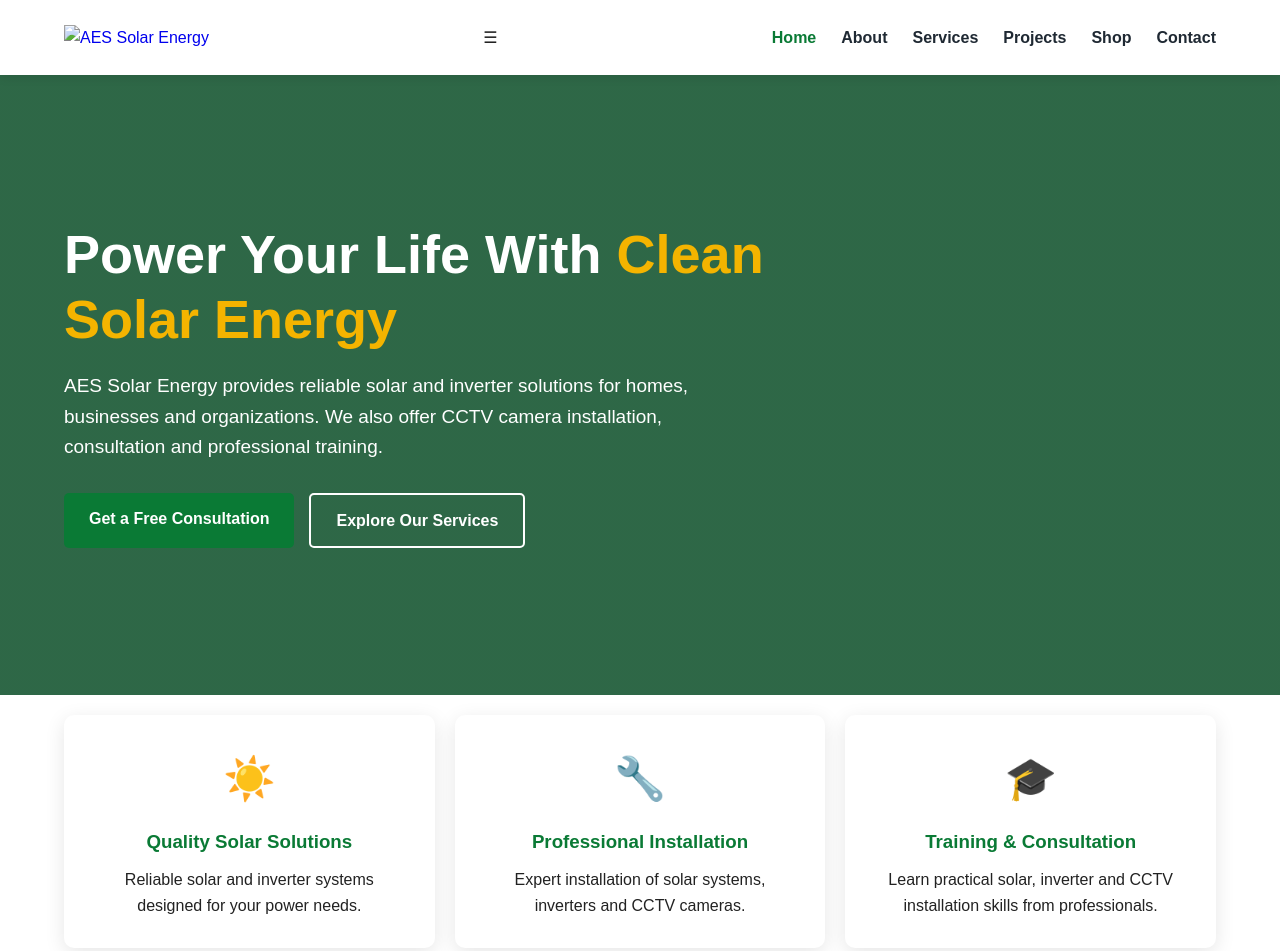
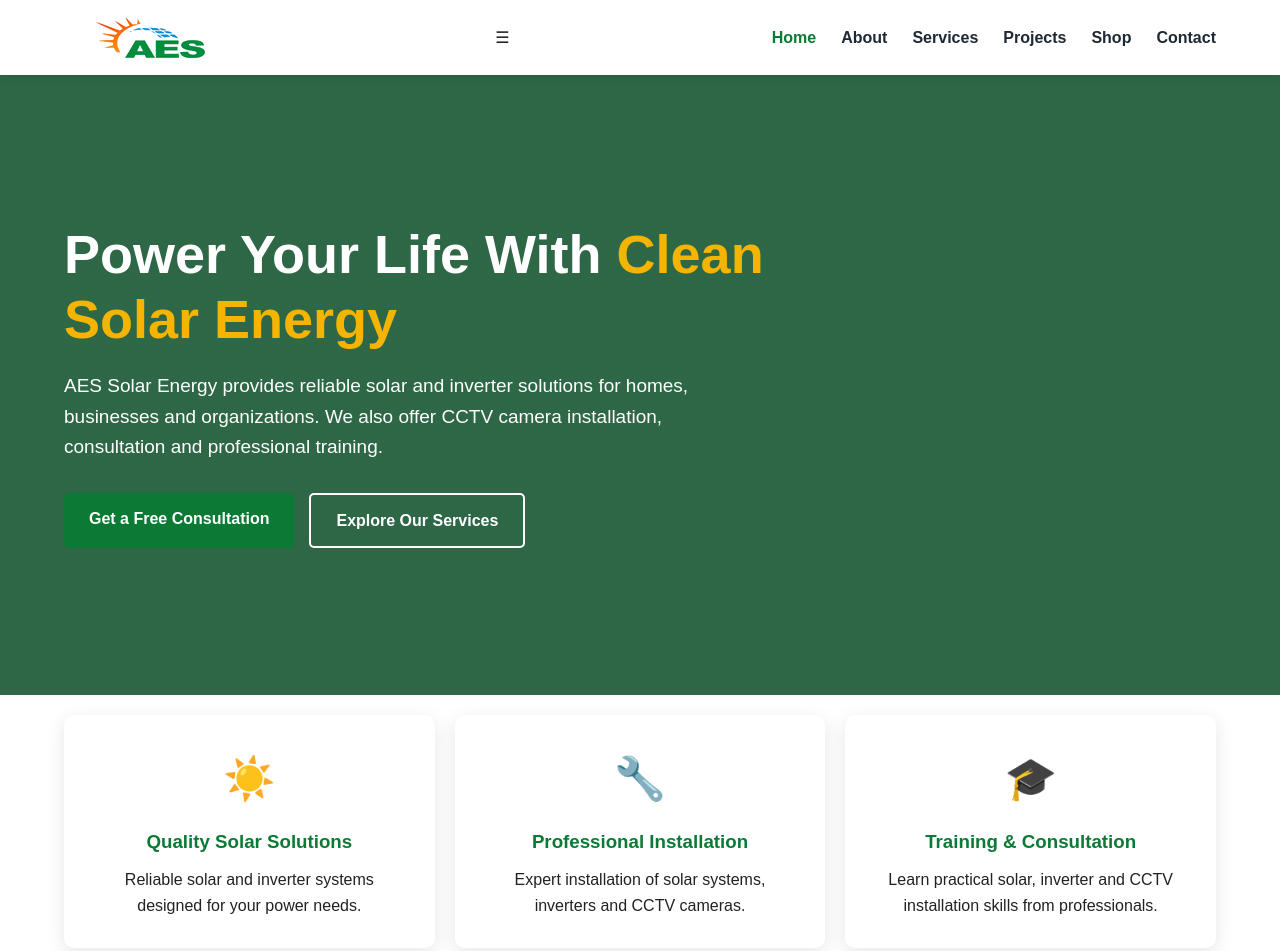
Before and after one commit to Aessolarenerge/aes-solar-energy, a plain HTML site: page index.html in a window 1280 px wide. Shown: the top 951 px of the page. Drawn offline with Linux system fonts and the light colour scheme.

Commit message:
Update index.html

```diff
--- a/index.html
+++ b/index.html
@@ -19,7 +19,7 @@
         <div class="container navbar">
 
 <a href="index.html" class="logo">
-<img src="Image/Logo.png" alt="AES Solar Energy">
+<img src="logo.png" alt="AES Solar Energy">
 </a>            <!-- Mobile Menu Button -->
             <div class="menu-toggle" onclick="toggleMenu()">☰</div>
 
```
